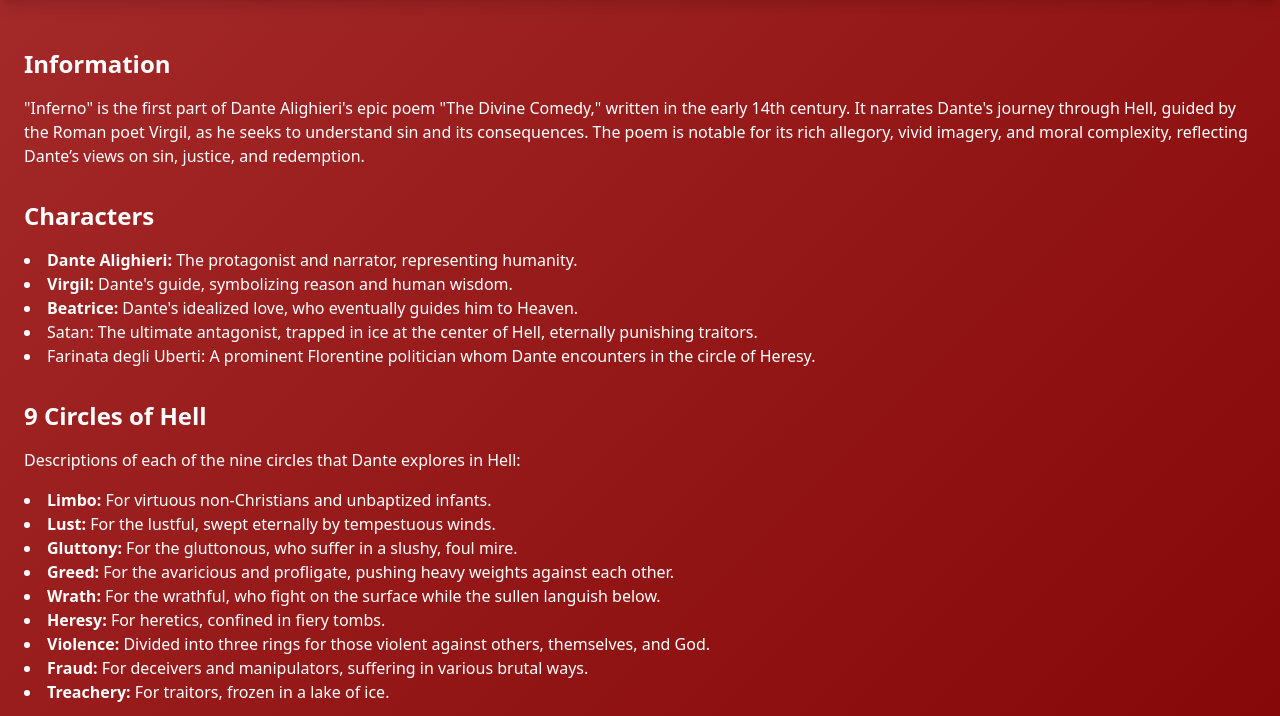
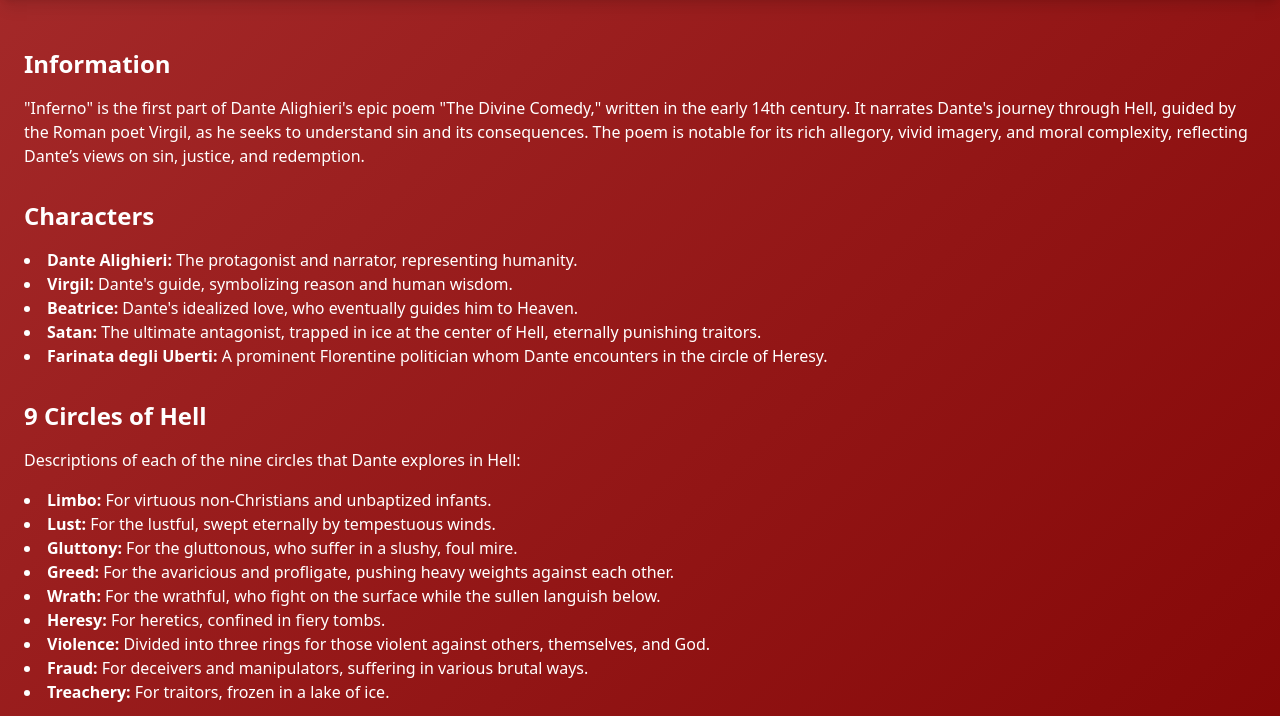
Before and after one commit to ANON-JUNO/HILARIO, a plain HTML site: page index.html in a window 1280 px wide. Shown: the part 84-800 px from the top of the page. Drawn offline with nearby package versions, Linux system fonts and the light colour scheme.

Commit message:
Update index.html

```diff
--- a/index.html
+++ b/index.html
@@ -35,8 +35,8 @@
                 <li><strong>Dante Alighieri:</strong> The protagonist and narrator, representing humanity.</li>
                 <li><strong>Virgil:</strong> Dante's guide, symbolizing reason and human wisdom.</li>
                 <li><strong>Beatrice:</strong> Dante's idealized love, who eventually guides him to Heaven.</li>
-                <li>Satan: The ultimate antagonist, trapped in ice at the center of Hell, eternally punishing traitors.</li>
-                <li>Farinata degli Uberti: A prominent Florentine politician whom Dante encounters in the circle of Heresy.</li>
+                <li><strong>Satan:</strong> The ultimate antagonist, trapped in ice at the center of Hell, eternally punishing traitors.</li>
+                <li><strong>Farinata degli Uberti:</strong> A prominent Florentine politician whom Dante encounters in the circle of Heresy.</li>
             </ul>
         </section>
 
```
